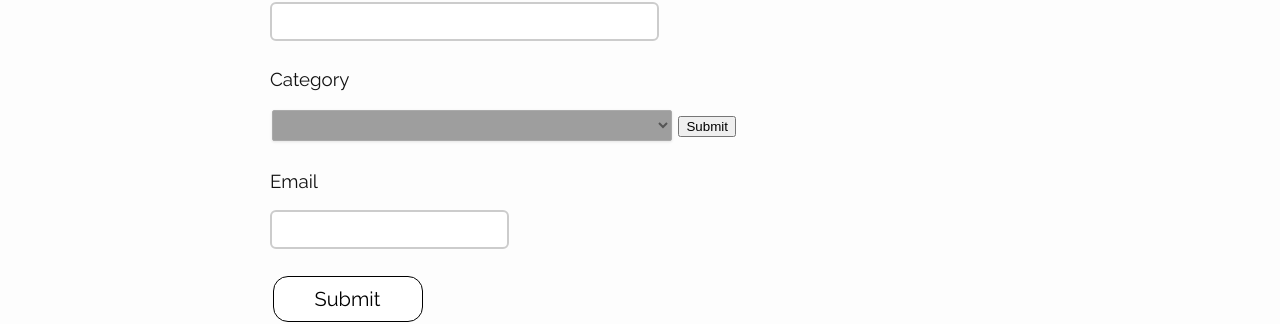
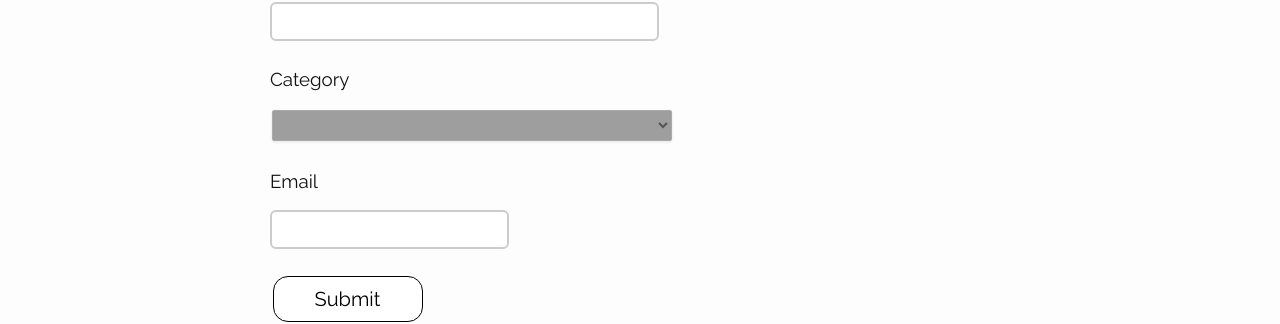
Before and after one commit to aarithmos/Algorithms, a Jekyll site: the page built from Need-Help.html, in a window 1280 px wide. Shown: the part 133-457 px from the top of the page. Built offline with Jekyll 4.4.1, drawn with Linux system fonts in a browser that asks for light colours; grey boxes are pictures that could not be loaded.

Commit message:
Update Need-Help.html

```diff
--- a/Need-Help.html
+++ b/Need-Help.html
@@ -131,7 +131,7 @@ select#soflow-color {
 <option>Search</option>
 	  <option>Backtracking</option>
 </select>
-<input type="Submit" name="Category">
+<input type="hidden" name="Category" >
 <br>
 <br>
   <h3>Email</h3>
```
